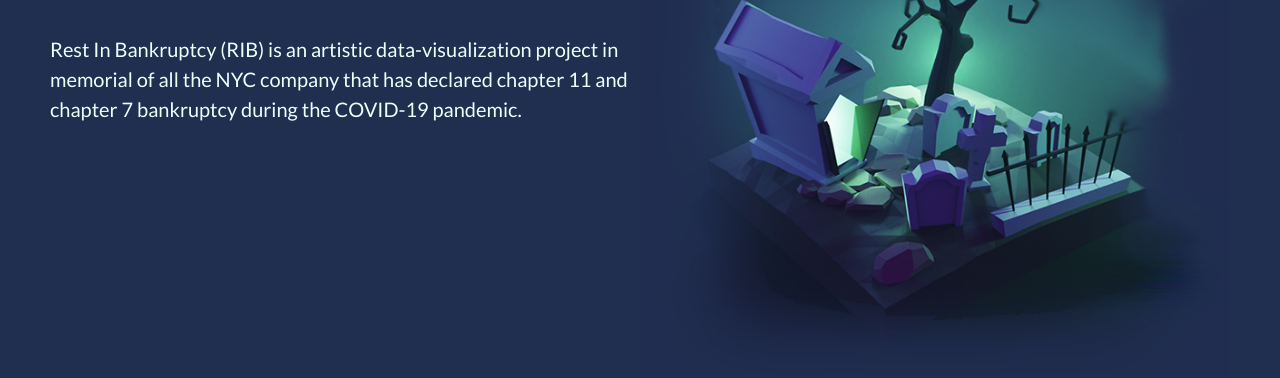
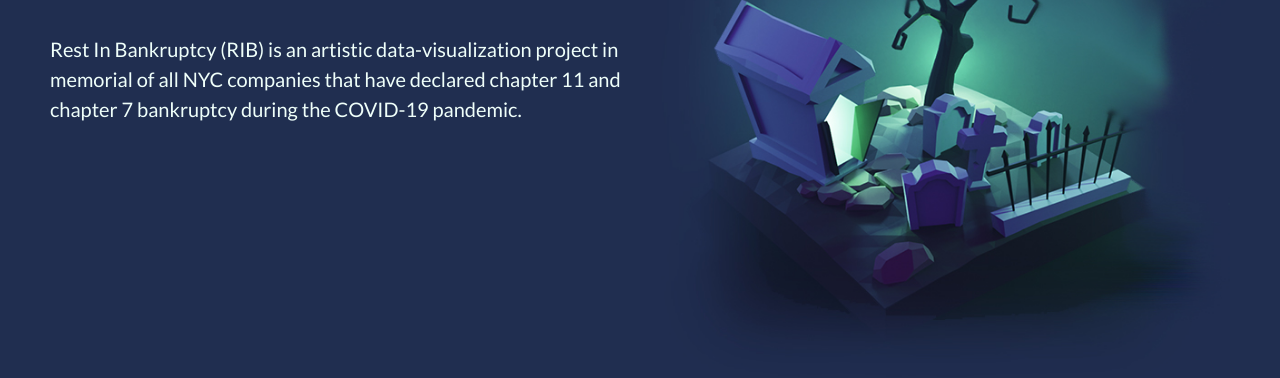
Before and after one commit to NwlSmith/RestInBankruptcy, a plain HTML site: page frontend/index.html in a window 1280 px wide. Shown: the part 326-704 px from the top of the page. Drawn offline with Linux system fonts and the light colour scheme.

Commit message:
fixed typo

```diff
--- a/frontend/index.html
+++ b/frontend/index.html
@@ -31,7 +31,7 @@
 		<div class="home-content">
 			<div class = "home-left">
 				<h1>Rest In Bankruptcy</h1>
-				<h3>Rest In Bankruptcy (RIB) is an artistic data-visualization project in memorial of all the NYC company that has declared chapter 11 and chapter 7 bankruptcy during the COVID-19 pandemic.</h3>
+				<h3>Rest In Bankruptcy (RIB) is an artistic data-visualization project in memorial of all NYC companies that have declared chapter 11 and chapter 7 bankruptcy during the COVID-19 pandemic.</h3>
 			</div>
 			<div class = "home-right">
 				<img src=images/home.jpg width="100%">
```
